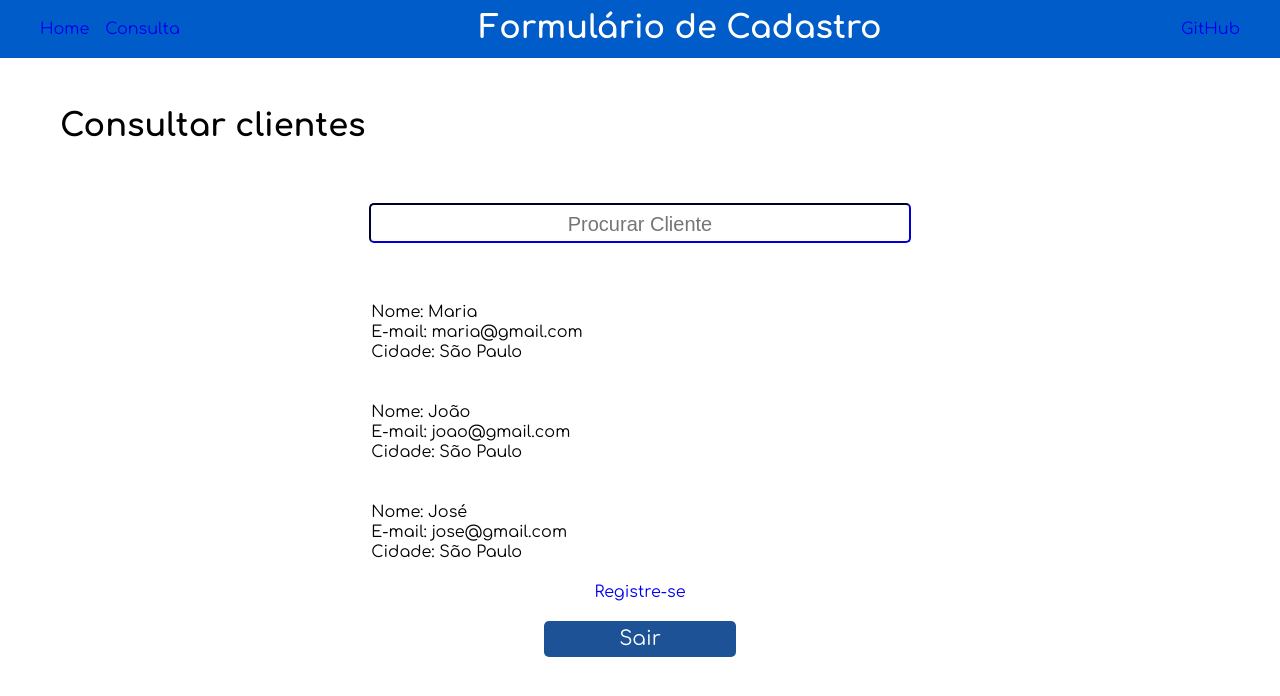
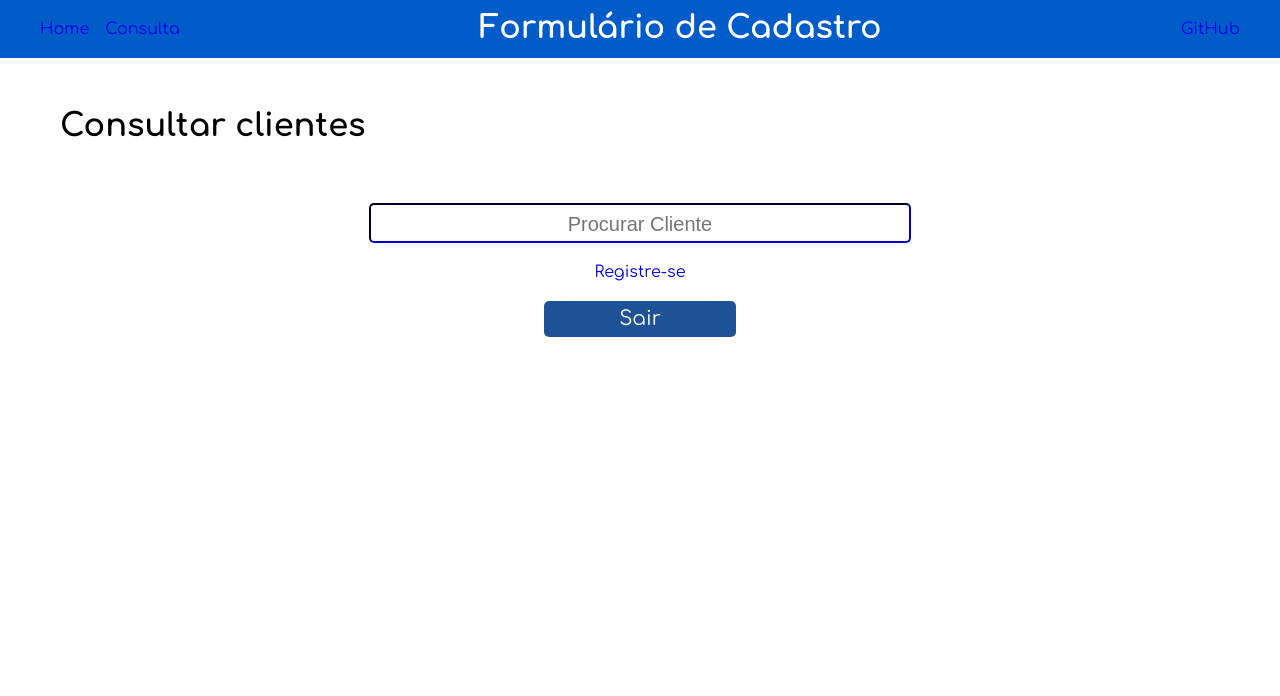
Before and after one commit to BrunoPdOliveir4/ProjetoForm, a React (Create React App) app: page /consult in a window 1280 px wide. Shown: the top 696 px of the page. Built offline with nearby package versions, Linux system fonts and the light colour scheme.

Commit message:
client redux module adjustment

```diff
--- a/src/components/ShowClients/ShowClients.jsx
+++ b/src/components/ShowClients/ShowClients.jsx
@@ -1,51 +1,9 @@
+import { useSelector } from 'react-redux';
 import * as Style from './ShowClients.style';
 
 const ShowClients = () => {
-  const data = [
-    {
-      bairro: 'Barro 1',
-      cel: '11111111111',
-      cep: '12345789',
-      cidade: 'São Paulo',
-      complemento: 'apto 2',
-      email: 'maria@gmail.com',
-      estado: 'SP',
-      nome: 'Maria',
-      numero: '1111',
-      pais: 'Brasil',
-      rua: 'Rua 1',
-      tel: '11111111',
-    },
-    {
-      bairro: 'Barro 2',
-      cel: '222222222222',
-      cep: '12345789',
-      cidade: 'São Paulo',
-      complemento: 'apto 2',
-      email: 'joao@gmail.com',
-      estado: 'SP',
-      nome: 'João',
-      numero: '1111',
-      pais: 'Brasil',
-      rua: 'Rua 2',
-      tel: '22222222',
-    },
-    {
-      bairro: 'Barro 3',
-      cel: '33333333333',
-      cep: '12345789',
-      cidade: 'São Paulo',
-      complemento: 'apto 3',
-      email: 'jose@gmail.com',
-      estado: 'SP',
-      nome: 'José',
-      numero: '1111',
-      pais: 'Brasil',
-      rua: 'Rua 3',
-      tel: '22222222',
-    },
-  ];
-
+  const data = useSelector((state) => state.client);
+  console.log(data[0]);
   const dataMap = data.map((client, index) => {
     const key = `client-${client}-${index}`;
     return (
--- a/src/pages/Register.page.jsx
+++ b/src/pages/Register.page.jsx
@@ -47,9 +47,7 @@ const RegisterPage = () => {
   });
 
   const onSubmit = (data) => {
-    const {
-      nome, email, cel, tel, cep, rua, numero, complemento, bairro, cidade, estado,
-    } = data;
+    const client = data;
     console.log(data);
     /* fetch(':3001/registro', {
       method: 'POST',
@@ -70,7 +68,7 @@ const RegisterPage = () => {
       console.log(resposta);
     }); */
     // eslint-disable-next-line max-len
-    dispatch(clientActions.setClient(nome, email, cel, tel, cep, rua, numero, complemento, bairro, cidade, estado));
+    dispatch(clientActions.setClient(client));
     navigate('/');
   };
   const [tel, setPhone] = useState('');
--- a/src/store/modules/client/client.actions.js
+++ b/src/store/modules/client/client.actions.js
@@ -1,20 +1,9 @@
 /* eslint-disable linebreak-style */
 // eslint-disable-next-line max-len
-const setClient = (nome, email, cel, tel, cep, rua, numero, complemento, bairro, cidade, estado, pais) => ({
+const setClient = (client) => ({
   type: 'SET_CLIENT',
   payload: {
-    nome,
-    email,
-    cel,
-    tel,
-    cep,
-    rua,
-    numero,
-    complemento,
-    bairro,
-    cidade,
-    estado,
-    pais,
+    client,
   },
 });
 
--- a/src/store/modules/client/client.reducer.js
+++ b/src/store/modules/client/client.reducer.js
@@ -1,27 +1,12 @@
-const initialState = null;
+const initialState = [];
 
 // eslint-disable-next-line default-param-last
 const clientReducer = (state = initialState, action) => {
   switch (action.type) {
     case 'SET_CLIENT': {
-      const {
-        nome, email, cel, tel, cep, rua, numero, complemento, bairro, cidade, estado, pais,
-      } = action.payload;
+      const { client } = action.payload;
 
-      return {
-        nome,
-        email,
-        cel,
-        tel,
-        cep,
-        rua,
-        numero,
-        complemento,
-        bairro,
-        cidade,
-        estado,
-        pais,
-      };
+      return [...state, client];
     }
     default:
       return state;
```
